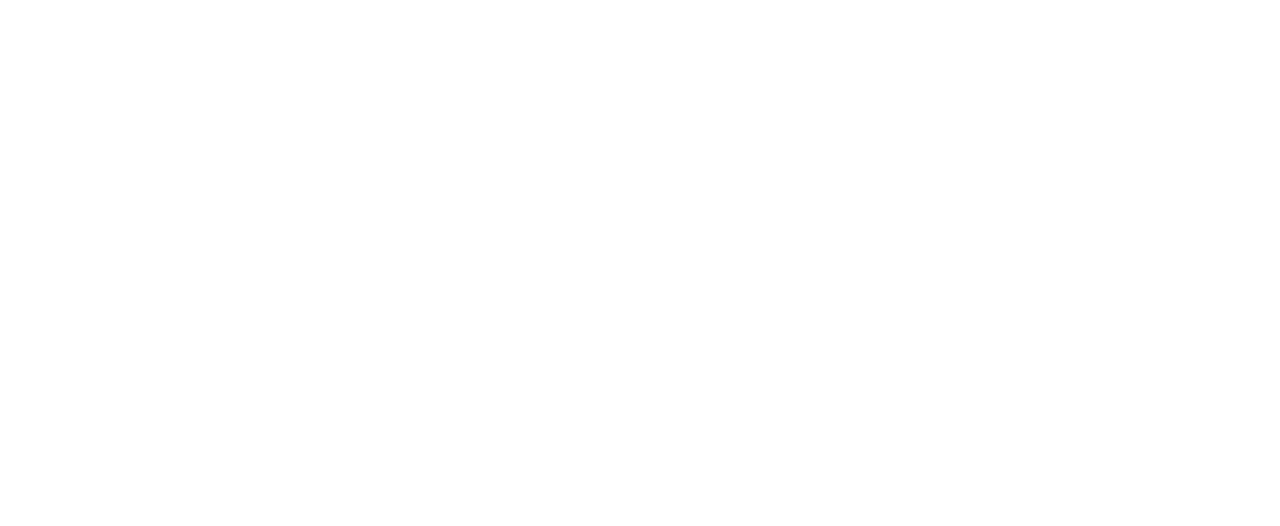
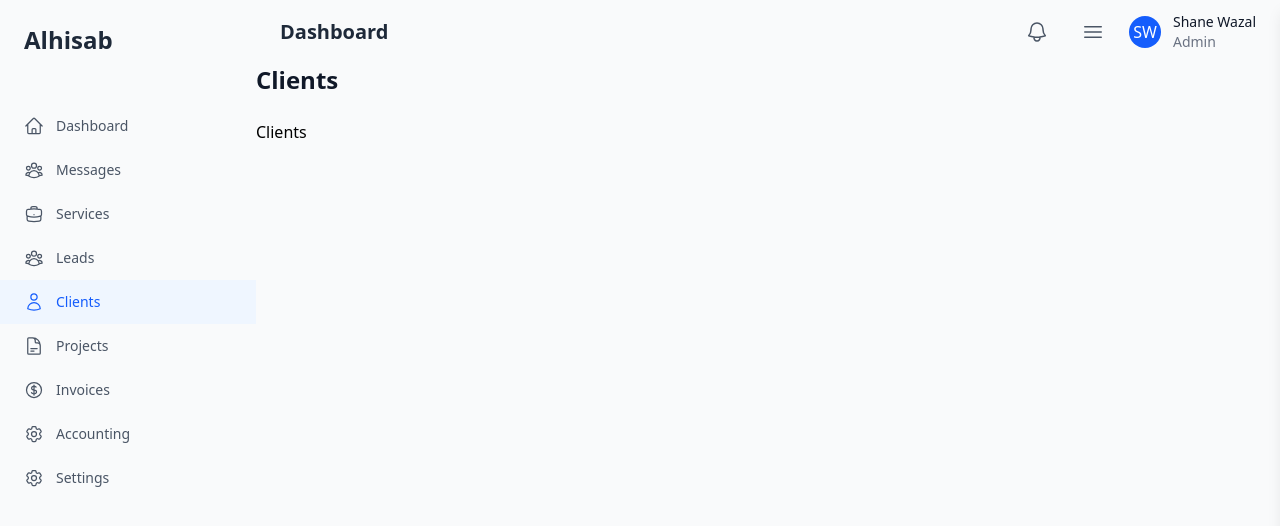
Before and after one commit to einfoengine/alhisab, a Next.js app in the folder frontend/: page /dashboard/clients in a window 1280 px wide. Before the commit this address had no page. Shown: the top 526 px of the page. Built offline with nearby package versions, Linux system fonts and the light colour scheme.

Commit message:
Clients in progress

```diff
--- /dev/null
+++ b/frontend/src/app/dashboard/clients/page.tsx
@@ -0,0 +1,37 @@
+import React from 'react'
+import PageHeader from '@/components/PageHeader'
+import TableBuilder from '@/components/TableBuilder'
+import clients from '@/data/clients.json'
+
+// type ClientRow = {
+//     id: string;
+//     name: string;
+//     email: string;
+//     phone: string;
+//     address: string;
+// }
+
+const ClientsPage = () => {
+    // const columns = [
+    //     {
+    //         key: 'name',
+    //         label: 'Name',
+    //     },
+    // ]
+    console.log(clients);
+  return (
+    <div className='nt-page nt-clients'>
+      <PageHeader title="Clients" />
+      <div className='nt-page-content'>
+        <div className='nt-page-content-header'>
+          <h1 className='nt-page-content-header-title'>Clients</h1>
+        </div>
+        <div className='nt-page-content-body'>
+            {/* <TableBuilder /> */}
+        </div>
+      </div>
+    </div>
+  )
+}
+
+export default ClientsPage
```
